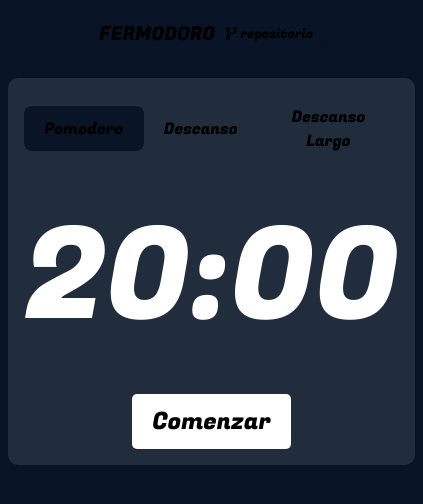
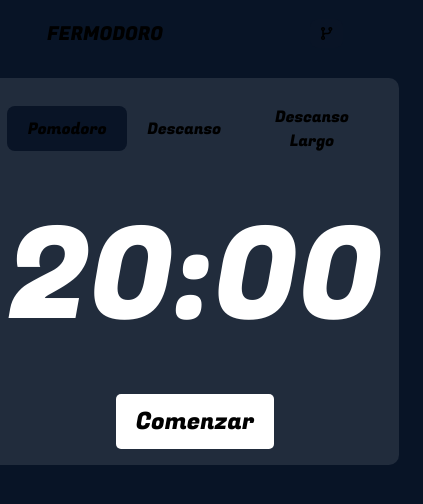
Before and after one commit to fq962/pomodoro-react, a React (Vite) app: page / in a window 390 px wide. Shown: the top 504 px of the page, 423 px wide, since content can reach past the window. Built offline with nearby package versions, Linux system fonts and the light colour scheme.

Commit message:
style: :lipstick: Mas CSS

```diff
--- a/src/App.css
+++ b/src/App.css
@@ -62,12 +62,28 @@ main {
   width: 100%;
 }
 
-/* @media (max-width: 768px) {
+@media (max-width: 768px) {
   .navbar-section {
-
+    width: 100%;
+    grid-column: 2/10;
   }
 
-  main {
+  main{
+    display: grid;
+    grid-template-columns: 10% 10% 10% 10% 10% 10% 10% 10% 10% 10% 10% 10%;
+  }
+
+  .timer{
+    display: flex;
+    justify-content: center;
+    align-items: center;
+    height: 100%;
+    padding: 0.5rem;
+    box-sizing: border-box;
+    grid-column: 1/11;
+  }
+}
+/*  main {
     display: grid;
     grid-template-rows: 1fr 11fr;
     height: 50vh;
--- a/src/components/navbar/navbar.css
+++ b/src/components/navbar/navbar.css
@@ -52,23 +52,12 @@
   .navbar-line {
     height: 0px
   }
-
+  .texto {
+    display: none;
+  }
   .navbar {
     justify-content: space-between;
   }
-  /* .nav-principal{
-
-  } */
-
-  /*
-
-  .repo {
-    display: flex;
-    align-items: center;
-    justify-content: center;
+  .nav-principal{
   }
-
-  .texto {
-    display: none;
-  } */
 }
```
